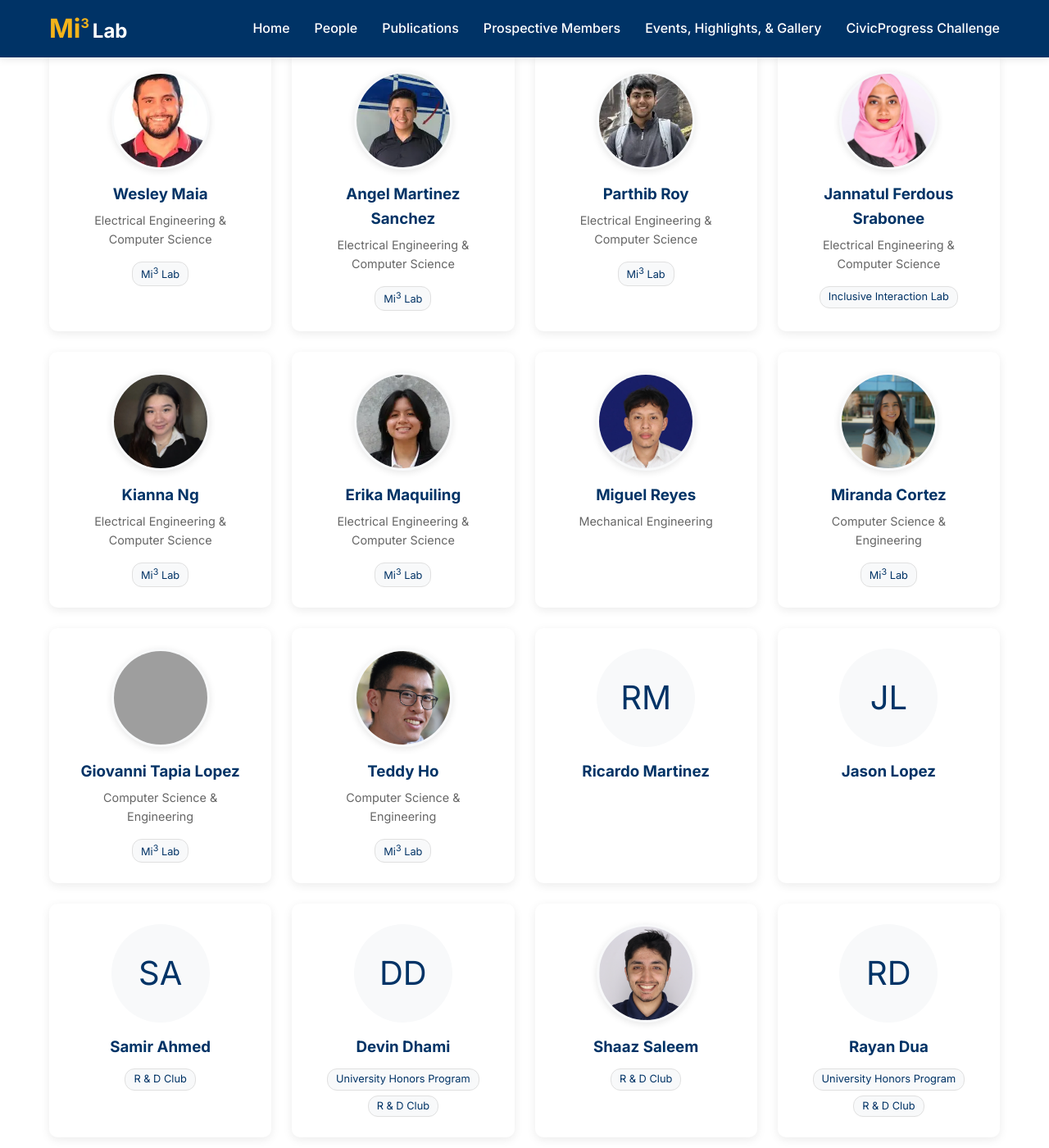
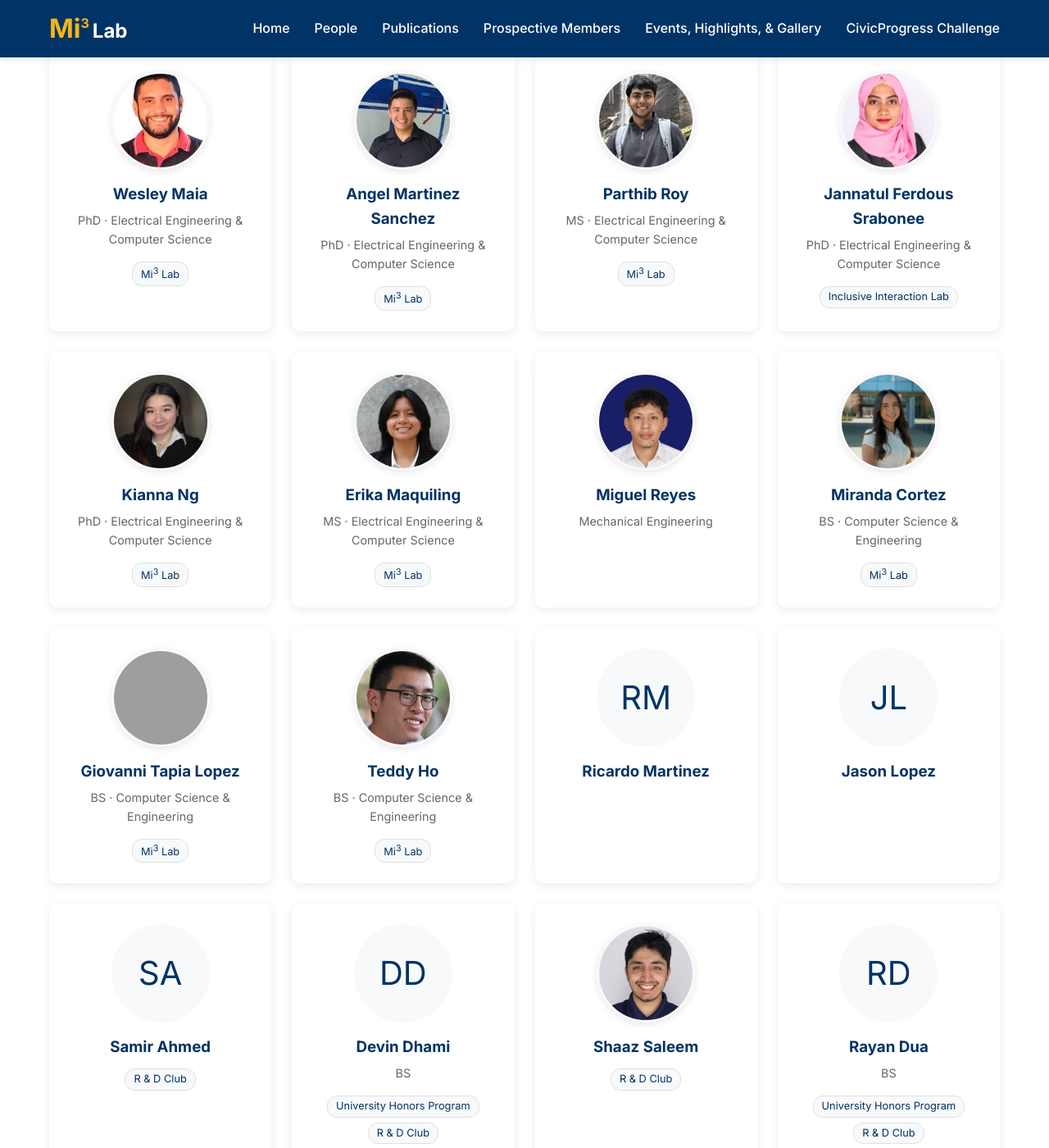
Before and after one commit to Mi3-Lab/mi3-lab.github.io, a Jekyll site: the page built from civic-progress.html, in a window 1280 px wide and 1400 px high, scrolled down 2663 px. Shown: the whole window at 82% size. Built offline with Jekyll 4.4.1, drawn with Linux system fonts in a browser that asks for light colours; some of the changed text lies outside the part shown; grey boxes are pictures that could not be loaded.

Commit message:
CivicProgress page: indicate PhD, MS, and BS for research team students
Co-Authored-By: Claude Opus 5.5 <noreply@anthropic.com>

```diff
--- a/civic-progress.html
+++ b/civic-progress.html
@@ -93,37 +93,37 @@ title: CivicProgress Challenge
       <div class="person-card">
         <img src="{{ '/assets/images/people/wesley.webp' | relative_url }}" alt="Wesley Maia" class="person-avatar">
         <h3>Wesley Maia</h3>
-        <p class="role">Electrical Engineering &amp; Computer Science</p>
+        <p class="role">PhD &middot; Electrical Engineering &amp; Computer Science</p>
         <p class="lab-tag">Mi<sup>3</sup> Lab</p>
       </div>
       <div class="person-card">
         <img src="{{ '/assets/images/people/angel.webp' | relative_url }}" alt="Angel Martinez Sanchez" class="person-avatar">
         <h3>Angel Martinez Sanchez</h3>
-        <p class="role">Electrical Engineering &amp; Computer Science</p>
+        <p class="role">PhD &middot; Electrical Engineering &amp; Computer Science</p>
         <p class="lab-tag">Mi<sup>3</sup> Lab</p>
       </div>
       <div class="person-card">
         <img src="{{ '/assets/images/people/parthib.webp' | relative_url }}" alt="Parthib Roy" class="person-avatar">
         <h3>Parthib Roy</h3>
-        <p class="role">Electrical Engineering &amp; Computer Science</p>
+        <p class="role">MS &middot; Electrical Engineering &amp; Computer Science</p>
         <p class="lab-tag">Mi<sup>3</sup> Lab</p>
       </div>
       <div class="person-card">
         <img src="{{ '/assets/images/people/jannatul.jpg' | relative_url }}" alt="Jannatul Ferdous Srabonee" class="person-avatar">
         <h3>Jannatul Ferdous Srabonee</h3>
-        <p class="role">Electrical Engineering &amp; Computer Science</p>
+        <p class="role">PhD &middot; Electrical Engineering &amp; Computer Science</p>
         <p class="lab-tag">Inclusive Interaction Lab</p>
       </div>
       <div class="person-card">
         <img src="{{ '/assets/images/people/kianna.webp' | relative_url }}" alt="Kianna Ng" class="person-avatar">
         <h3>Kianna Ng</h3>
-        <p class="role">Electrical Engineering &amp; Computer Science</p>
+        <p class="role">PhD &middot; Electrical Engineering &amp; Computer Science</p>
         <p class="lab-tag">Mi<sup>3</sup> Lab</p>
       </div>
       <div class="person-card">
         <img src="{{ '/assets/images/people/erika.webp' | relative_url }}" alt="Erika Maquiling" class="person-avatar">
         <h3>Erika Maquiling</h3>
-        <p class="role">Electrical Engineering &amp; Computer Science</p>
+        <p class="role">MS &middot; Electrical Engineering &amp; Computer Science</p>
         <p class="lab-tag">Mi<sup>3</sup> Lab</p>
       </div>
       <div class="person-card">
@@ -134,19 +134,19 @@ title: CivicProgress Challenge
       <div class="person-card">
         <img src="{{ '/assets/images/people/miranda.jpeg' | relative_url }}" alt="Miranda Cortez" class="person-avatar">
         <h3>Miranda Cortez</h3>
-        <p class="role">Computer Science &amp; Engineering</p>
+        <p class="role">BS &middot; Computer Science &amp; Engineering</p>
         <p class="lab-tag">Mi<sup>3</sup> Lab</p>
       </div>
       <div class="person-card">
         <img src="{{ '/assets/images/people/giovanni-new.png' | relative_url }}" alt="Giovanni Tapia Lopez" class="person-avatar">
         <h3>Giovanni Tapia Lopez</h3>
-        <p class="role">Computer Science &amp; Engineering</p>
+        <p class="role">BS &middot; Computer Science &amp; Engineering</p>
         <p class="lab-tag">Mi<sup>3</sup> Lab</p>
       </div>
       <div class="person-card">
         <img src="{{ '/assets/images/people/teddy.jpg' | relative_url }}" alt="Teddy Ho" class="person-avatar">
         <h3>Teddy Ho</h3>
-        <p class="role">Computer Science &amp; Engineering</p>
+        <p class="role">BS &middot; Computer Science &amp; Engineering</p>
         <p class="lab-tag">Mi<sup>3</sup> Lab</p>
       </div>
       <div class="person-card">
@@ -165,6 +165,7 @@ title: CivicProgress Challenge
       <div class="person-card">
         <div class="person-avatar">DD</div>
         <h3>Devin Dhami</h3>
+        <p class="role">BS</p>
         <p class="lab-tag">University Honors Program</p>
         <p class="lab-tag">R &amp; D Club</p>
       </div>
@@ -176,63 +177,74 @@ title: CivicProgress Challenge
       <div class="person-card">
         <div class="person-avatar">RD</div>
         <h3>Rayan Dua</h3>
+        <p class="role">BS</p>
         <p class="lab-tag">University Honors Program</p>
         <p class="lab-tag">R &amp; D Club</p>
       </div>
       <div class="person-card">
         <div class="person-avatar">IS</div>
         <h3>Ivan Sandoval</h3>
+        <p class="role">BS</p>
         <p class="lab-tag">Capstone Team 1</p>
       </div>
       <div class="person-card">
         <div class="person-avatar">DM</div>
         <h3>David Ma</h3>
+        <p class="role">BS</p>
         <p class="lab-tag">Capstone Team 1</p>
       </div>
       <div class="person-card">
         <div class="person-avatar">JY</div>
         <h3>Jimmi Y</h3>
+        <p class="role">BS</p>
         <p class="lab-tag">Capstone Team 1</p>
       </div>
       <div class="person-card">
         <div class="person-avatar">KT</div>
         <h3>Kevin Tsai</h3>
+        <p class="role">BS</p>
         <p class="lab-tag">Capstone Team 1</p>
       </div>
       <div class="person-card">
         <div class="person-avatar">PC</div>
         <h3>Paolo Caso</h3>
+        <p class="role">BS</p>
         <p class="lab-tag">Capstone Team 1</p>
       </div>
       <div class="person-card">
         <div class="person-avatar">SJ</div>
         <h3>Santiago De Jesus</h3>
+        <p class="role">BS</p>
         <p class="lab-tag">Capstone Team 2</p>
       </div>
       <div class="person-card">
         <div class="person-avatar">CA</div>
         <h3>Christopher Sumano Arango</h3>
+        <p class="role">BS</p>
         <p class="lab-tag">Capstone Team 2</p>
       </div>
       <div class="person-card">
         <div class="person-avatar">MH</div>
         <h3>Mingwei Huang</h3>
+        <p class="role">BS</p>
         <p class="lab-tag">Capstone Team 2</p>
       </div>
       <div class="person-card">
         <div class="person-avatar">IQ</div>
         <h3>Ian Quackenbush</h3>
+        <p class="role">BS</p>
         <p class="lab-tag">Capstone Team 2</p>
       </div>
       <div class="person-card">
         <div class="person-avatar">MP</div>
         <h3>Max Pierron</h3>
+        <p class="role">BS</p>
         <p class="lab-tag">Capstone Team 2</p>
       </div>
       <div class="person-card">
         <img src="{{ '/assets/images/people/AmarsanTsyrendorzhiev.jpg' | relative_url }}" alt="Amarsan Tsyrendorzhiev" class="person-avatar">
         <h3>Amarsan Tsyrendorzhiev</h3>
-        <p class="role">Computer Science &amp; Engineering</p>
+        <p class="role">BS &middot; Computer Science &amp; Engineering</p>
         <p class="lab-tag">UROC Intern</p>
       </div>
       <div class="person-card">
@@ -242,7 +254,7 @@ title: CivicProgress Challenge
       <div class="person-card">
         <div class="person-avatar">EV</div>
         <h3>Eliud Vega</h3>
-        <p class="role">Mechanical Engineering</p>
+        <p class="role">BS &middot; Mechanical Engineering</p>
         <p class="lab-tag">Mi<sup>3</sup> Lab</p>
       </div>
       <div class="person-card">
```
